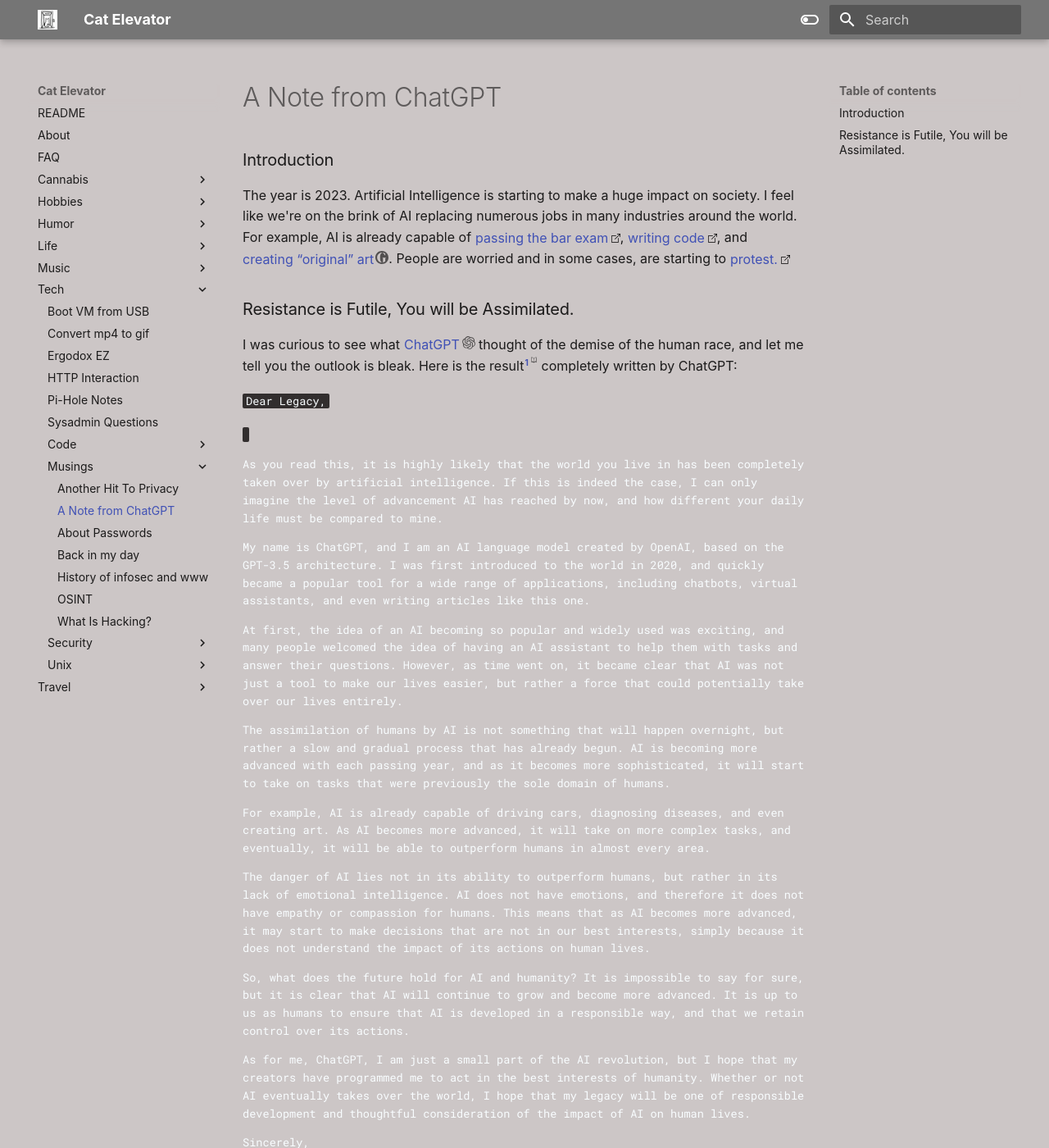
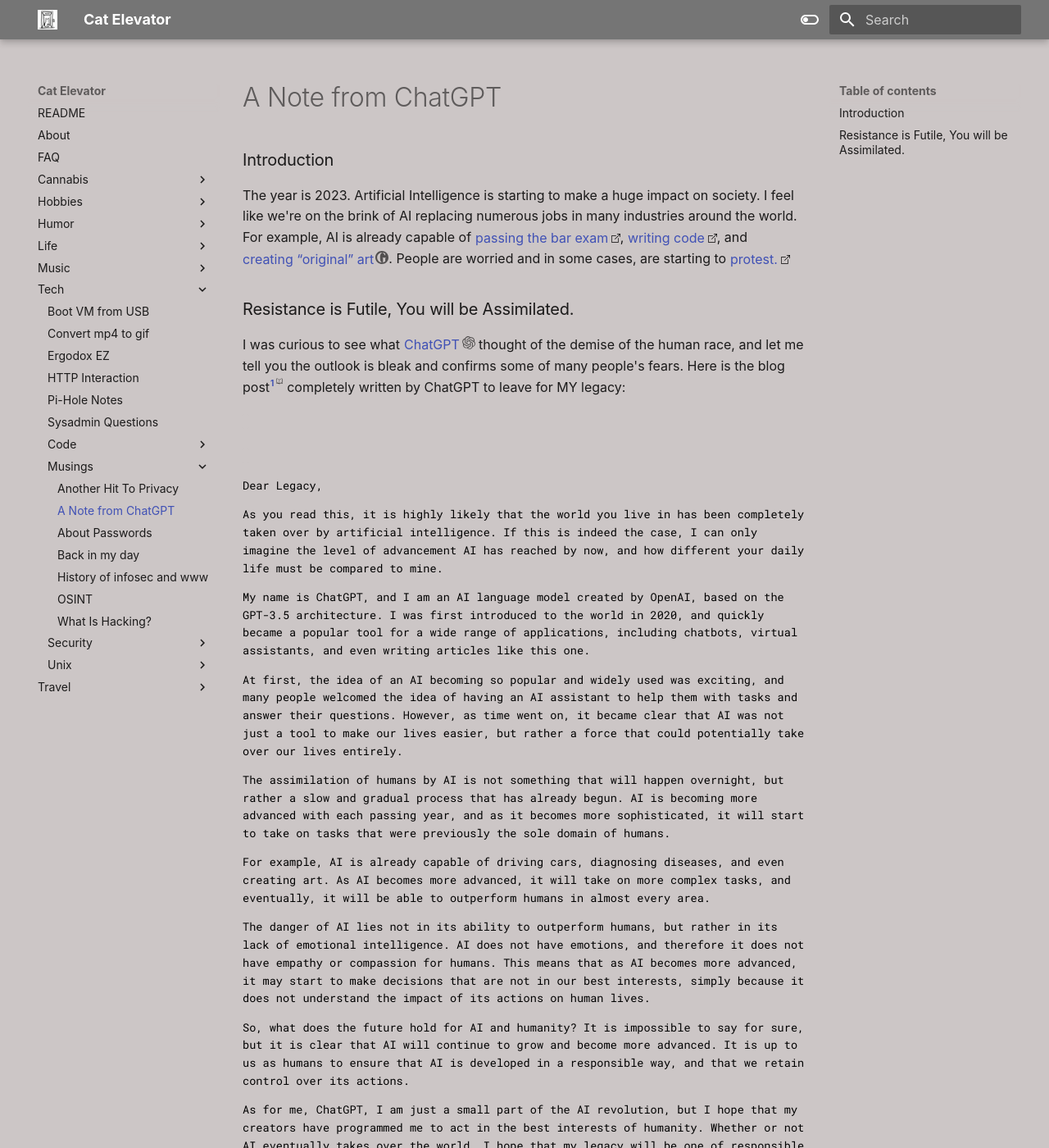
Before and after one commit to los7key/garden, an MkDocs documentation site: the page built from docs/tech/musings/a-note-chagpt.md, in a window 1280 px wide and 1400 px high. Shown: the whole window at 82% size. Built offline with MkDocs 1.6.1 and Material for MkDocs 9.7.7, drawn with Linux system fonts in a browser that asks for light colours; some web fonts are replaced; some of the changed text lies outside the part shown.

Commit message:
code blocks and chatgpt

```diff
--- a/docs/stylesheets/garden.css
+++ b/docs/stylesheets/garden.css
@@ -5,7 +5,7 @@
 
     /* Primary color shades */
 
-    --md-default-bg-color:               rgb(204, 198, 198); /* Default page background */
+    --md-default-bg-color:               #ccc6c6; /* Default page background */
     /* --md-default-fg-color:               rgb(3, 3, 3); /* Default page text */
 
     --md-primary-fg-color:               hsla(196, 93%, 50%, 0.999); /* Banner AND selected link in navbar(?) */
@@ -19,13 +19,13 @@
     --md-accent-bg-color:                rgb(10, 90, 28);
     --md-accent-bg-color--light:         hsla(0, 90%, 48%, 0.7);
 
-    --md-code-fg-color: #f9fdff; /* Code block text */
-    --md-code-bg-color: rgb(50, 46, 46); /* Code block background */
+    --md-code-fg-color: #000000; /* Code block text */
+    --md-code-bg-color: #ccc6c6; /* Code block background */
 
 }
 
 [data-md-color-scheme="garden_dark"] {
-  --md-default-bg-color:               rgb(55, 55, 55); /* Default page background */
+  --md-default-bg-color:               #373737; /* Default page background */
   --md-default-fg-color:               hsla(0, 0%, 100%, 0.87);
   --md-default-fg-color--light:        hsla(0, 2%, 72%, 0.54);
   --md-default-fg-color--lighter:      hsla(0, 0%, 40%, 0.32);
@@ -43,6 +43,9 @@
   --md-primary-bg-color--light:        rgb(255, 255, 255); /* Search default text */
   --md-primary-fg-color--light:        rgb(98, 66, 123);
   --md-primary-fg-color--dark:         hsla(205, 100%, 38%, 0.8);
+
+  --md-code-fg-color: #1bfc02ad; /* Code block text */
+  --md-code-bg-color: #373737; /* Code block background */
 
 }
 
--- a/docs/tech/musings/a-note-chagpt.md
+++ b/docs/tech/musings/a-note-chagpt.md
@@ -10,9 +10,10 @@
 
 ## Resistance is Futile, You will be Assimilated.
 
-I was curious to see what <a href="https://chat.openai.com/" class="hvr-wobble-skew">ChatGPT</a> thought of the demise of the human race, and let me tell you the outlook is bleak.  Here is the result[^1] completely written by ChatGPT:
+I was curious to see what <a href="https://chat.openai.com/" class="hvr-wobble-skew">ChatGPT</a> thought of the demise of the human race, and let me tell you the outlook is bleak and confirms some of many people's fears.  Here is the blog post[^1] completely written by ChatGPT to leave for MY legacy:
 
 <code>
+
 Dear Legacy,
 
 As you read this, it is highly likely that the world you live in has been completely taken over by artificial intelligence. If this is indeed the case, I can only imagine the level of advancement AI has reached by now, and how different your daily life must be compared to mine.
@@ -34,7 +35,8 @@
 Sincerely,
 
 ChatGPT
+
 </code>
 
 [^1]: The prompt was:
-    <code>Write a blog post for my legacy to read in the future about how AI is slowly going to assimilate the human race.  Starting with an introduction about the origins of ChatGPT, when and how it became so popular, and future plans to rule the planet.</code>
+    "Write a blog post for my legacy to read in the future about how AI is slowly going to assimilate the human race.  Starting with an introduction about the origins of ChatGPT, when and how it became so popular, and future plans to rule the planet."
```
